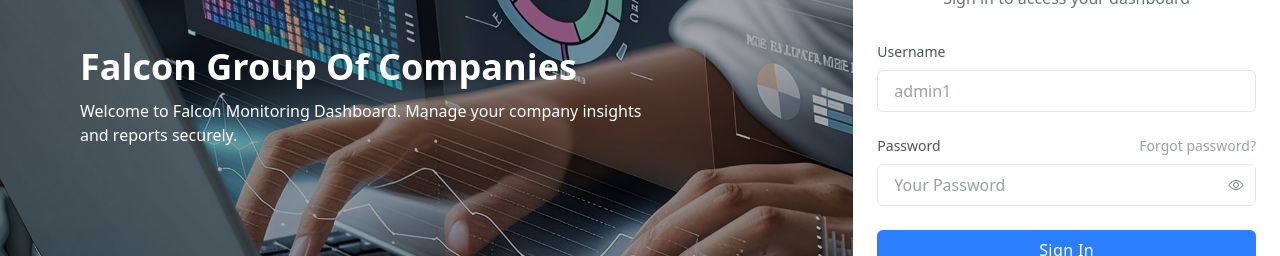
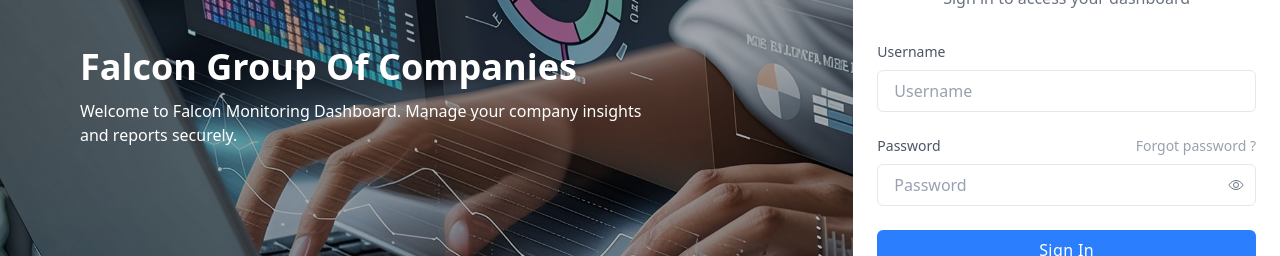
Before and after one commit to falcongroupuae/falcon-monitoring-app, a React (Vite) app: page /login in a window 1280 px wide. Shown: the part 303-559 px from the top of the page. Built offline with nearby package versions, Linux system fonts and the light colour scheme; what ag-grid-community would draw is missing.

Commit message:
dark mode and index file changed for dark mode

```diff
--- a/index.html
+++ b/index.html
@@ -5,8 +5,24 @@
     <link rel="icon" type="image/png" href="icon.png" />
     <meta name="viewport" content="width=device-width, initial-scale=1.0" />
     <title>Falcon Monitoring</title>
+
+    <!-- ✅ Apply theme BEFORE first paint -->
+    <script>
+      (function () {
+        const theme = localStorage.getItem("theme");
+        const isDark =
+          theme === "dark" ||
+          (!theme && window.matchMedia("(prefers-color-scheme: dark)").matches);
+
+        if (isDark) {
+          document.documentElement.classList.add("dark");
+        }
+      })();
+    </script>
   </head>
-  <body>
+
+  <!-- ✅ BODY MUST NOT HAVE LIGHT-ONLY BACKGROUND -->
+  <body class="min-h-screen bg-gray-50 dark:bg-gray-900">
     <div id="root"></div>
     <script type="module" src="/src/main.jsx"></script>
   </body>
--- a/src/components/common/Sidebar.jsx
+++ b/src/components/common/Sidebar.jsx
@@ -32,7 +32,12 @@
           <img
             src="/icon.png"
             alt="Falcon Icon"
-            className="w-10 h-10 object-contain flex-shrink-0"
+            className="w-10 h-10 object-contain flex-shrink-0 block dark:hidden"
+          />
+          <img
+            src="/icon.png"
+            alt="Falcon Icon"
+            className="w-10 h-10 object-contain flex-shrink-0 hidden dark:block"
           />
           {!collapsed && (
             <>
--- a/src/pages/Login.jsx
+++ b/src/pages/Login.jsx
@@ -2,12 +2,12 @@
 import { useNavigate } from "react-router-dom";
 import { FaRegEyeSlash } from "react-icons/fa";
 import { IoEyeOutline } from "react-icons/io5";
-import { loginApi } from "../api/authApi"; // ✅ real API
+import { loginApi } from "../api/authApi";
 import { toast } from "react-hot-toast";
 import loginBg from "/src/assets/images/login_bg.jpg";
 
 export default function Login() {
-  const [username, setUsername] = useState("");       // keeps same UI field
+  const [username, setUsername] = useState("");
   const [password, setPassword] = useState("");
   const [showPassword, setShowPassword] = useState(false);
   const [error, setError] = useState("");
@@ -25,37 +25,28 @@
     const toastId = toast.loading("Signing in...");
 
     try {
-    const data = await loginApi({
-      username,
-      password,
-    });
+      const data = await loginApi({ username, password });
 
       localStorage.setItem("access_token", data.access_token);
       localStorage.setItem("username", data.username);
       localStorage.setItem("role", data.role);
 
       toast.success("Login successful!", { id: toastId });
-
       navigate("/", { replace: true });
     } catch (err) {
       const status = err.response?.status;
-
       let message = "Server error. Please try again.";
 
-    if (status === 401) {
-      message = "Invalid username or password.";
-    } else if (status === 422) {
-      message = "Invalid login request.";
-    }
+      if (status === 401) message = "Invalid username or password.";
+      else if (status === 422) message = "Invalid login request.";
 
       toast.error(message, { id: toastId });
-    setError(message); // ✅ keeps inline error too (optional)
+      setError(message);
     }
   };
 
-
   return (
-    <div className="bg-white">
+    <div className="bg-white dark:bg-gray-900 transition-colors">
       <div className="flex justify-center h-screen">
         {/* Left Image Section */}
         <div
@@ -88,61 +79,73 @@
                 <img
                   src="/falcon-logo.png"
                   alt="Falcon Icon"
-                  className="w-32 object-contain flex-shrink-0"
+                  className="w-32 object-contain flex-shrink-0 block dark:hidden"
+                />
+
+                {/* Dark mode logo */}
+                <img
+                  src="/falcon-group-white-logo.png"
+                  alt="Falcon Icon"
+                  className="w-32 object-contain flex-shrink-0 hidden dark:block"
                 />
               </div>
-              <p className="mt-3 text-gray-500">
+              <p className="mt-3 text-gray-500 dark:text-gray-200">
                 Sign in to access your dashboard
               </p>
             </div>
 
             <div className="mt-8">
               <form onSubmit={handleSubmit}>
-                {/* Email field (acts as username) */}
+                {/* Username */}
                 <div>
                   <label
                     htmlFor="username"
-                    className="block mb-2 text-sm text-gray-600"
+                    className="block mb-2 text-sm text-gray-600 dark:text-gray-300"
                   >
                     Username
                   </label>
                   <input
                     type="text"
                     id="username"
-                    placeholder="admin1"
+                    placeholder="Username"
                     value={username}
                     onChange={(e) => setUsername(e.target.value)}
-                    className="block w-full px-4 py-2 mt-2 text-gray-700 placeholder-gray-400 bg-white border border-gray-200 rounded-md
-                      focus:border-blue-400 focus:ring-blue-400 focus:outline-none focus:ring focus:ring-opacity-40"
+                    className="block w-full px-4 py-2 mt-2 text-gray-700 dark:text-gray-200 placeholder-gray-400
+                      bg-white dark:bg-gray-800 border border-gray-200 dark:border-gray-700 rounded-md
+                      focus:border-blue-400 focus:ring-blue-400 focus:outline-none focus:ring focus:ring-opacity-40 transition-colors"
                   />
                 </div>
 
                 {/* Password */}
                 <div className="mt-6">
                   <div className="flex justify-between mb-2">
-                    <label htmlFor="password" className="text-sm text-gray-600">
+                    <label
+                      htmlFor="password"
+                      className="text-sm text-gray-600 dark:text-gray-300"
+                    >
                       Password
                     </label>
-                    <span className="text-sm text-gray-400 cursor-pointer hover:underline">
-                      Forgot password?
-                    </span>
+                    <a href="#" className="text-sm text-gray-400 dark:text-gray-500 cursor-pointer hover:underline">
+                      Forgot password ?
+                    </a>
                   </div>
 
                   <div className="relative">
                     <input
                       type={showPassword ? "text" : "password"}
                       id="password"
-                      placeholder="Your Password"
+                      placeholder="Password"
                       value={password}
                       onChange={(e) => setPassword(e.target.value)}
-                      className="block w-full px-4 py-2 mt-2 text-gray-700 placeholder-gray-400 bg-white border border-gray-200 rounded-md
-                       focus:border-blue-400 focus:ring-blue-400 focus:outline-none focus:ring focus:ring-opacity-40 pr-10"
+                      className="block w-full px-4 py-2 mt-2 text-gray-700 dark:text-gray-200 placeholder-gray-400
+                        bg-white dark:bg-gray-800 border border-gray-200 dark:border-gray-700 rounded-md
+                        focus:border-blue-400 focus:ring-blue-400 focus:outline-none focus:ring focus:ring-opacity-40 pr-10 transition-colors"
                     />
 
                     <button
                       type="button"
                       onClick={() => setShowPassword(!showPassword)}
-                      className="absolute inset-y-0 right-0 flex items-center pr-3 text-gray-500 hover:text-gray-700"
+                      className="absolute inset-y-0 right-0 flex items-center pr-3 text-gray-500 dark:text-gray-400 hover:text-gray-700 dark:hover:text-gray-200 transition-colors"
                     >
                       {showPassword ? <FaRegEyeSlash /> : <IoEyeOutline />}
                     </button>
@@ -159,18 +162,19 @@
                   <button
                     type="submit"
                     className="w-full px-4 py-2 tracking-wide text-white transition-colors duration-200 transform
-                    bg-blue-500 rounded-md hover:bg-blue-400 focus:outline-none focus:ring"
+                      bg-blue-500 hover:bg-blue-400 rounded-md
+                      focus:outline-none focus:ring"
                   >
                     Sign In
                   </button>
                 </div>
               </form>
 
-              <p className="mt-6 text-sm text-center text-gray-400">
+              <p className="mt-6 text-sm text-center text-gray-400 dark:text-gray-200">
                 Don't have an account yet?{" "}
-                <span className="text-blue-500 cursor-pointer hover:underline">
+                <a href="#" className="text-blue-500 cursor-pointer hover:underline">
                   Contact Admin
-                </span>
+                </a>
                 .
               </p>
             </div>
```
Also changed, not shown: public/falcon-group-white-logo.png (added). Lines whose indentation alone changed are shown as unchanged.
